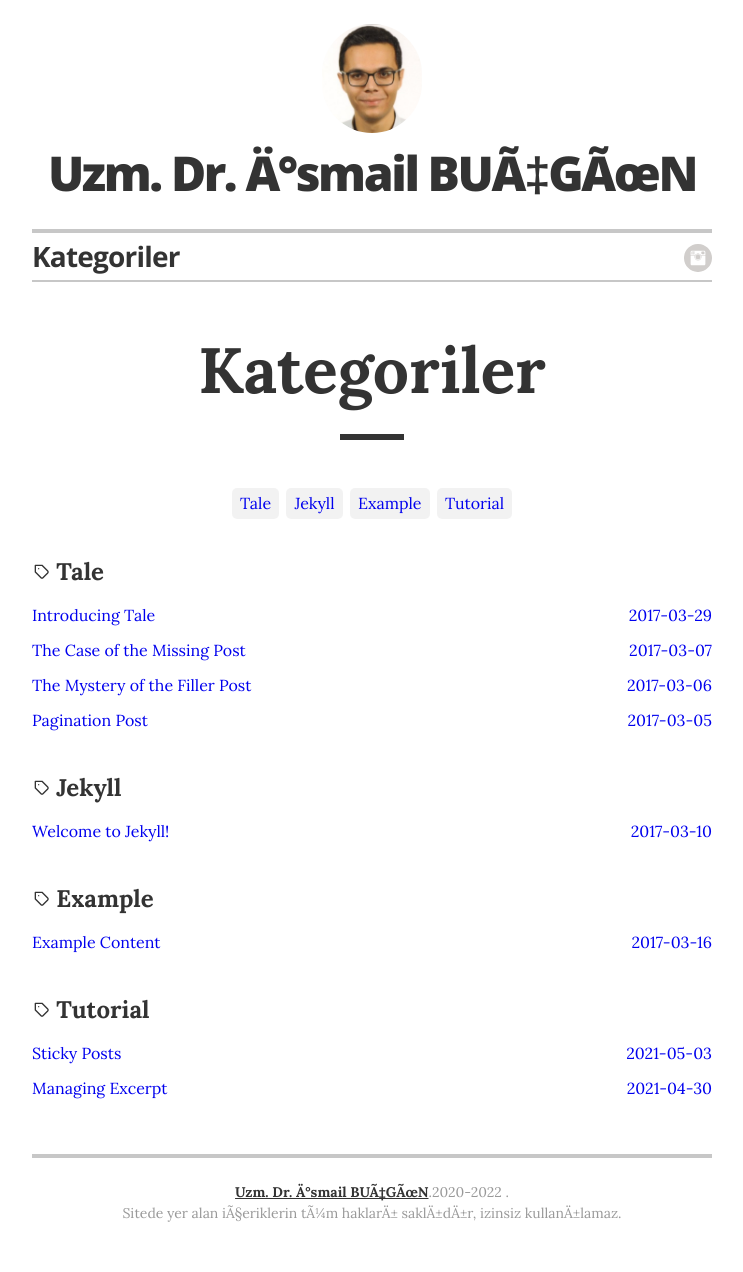
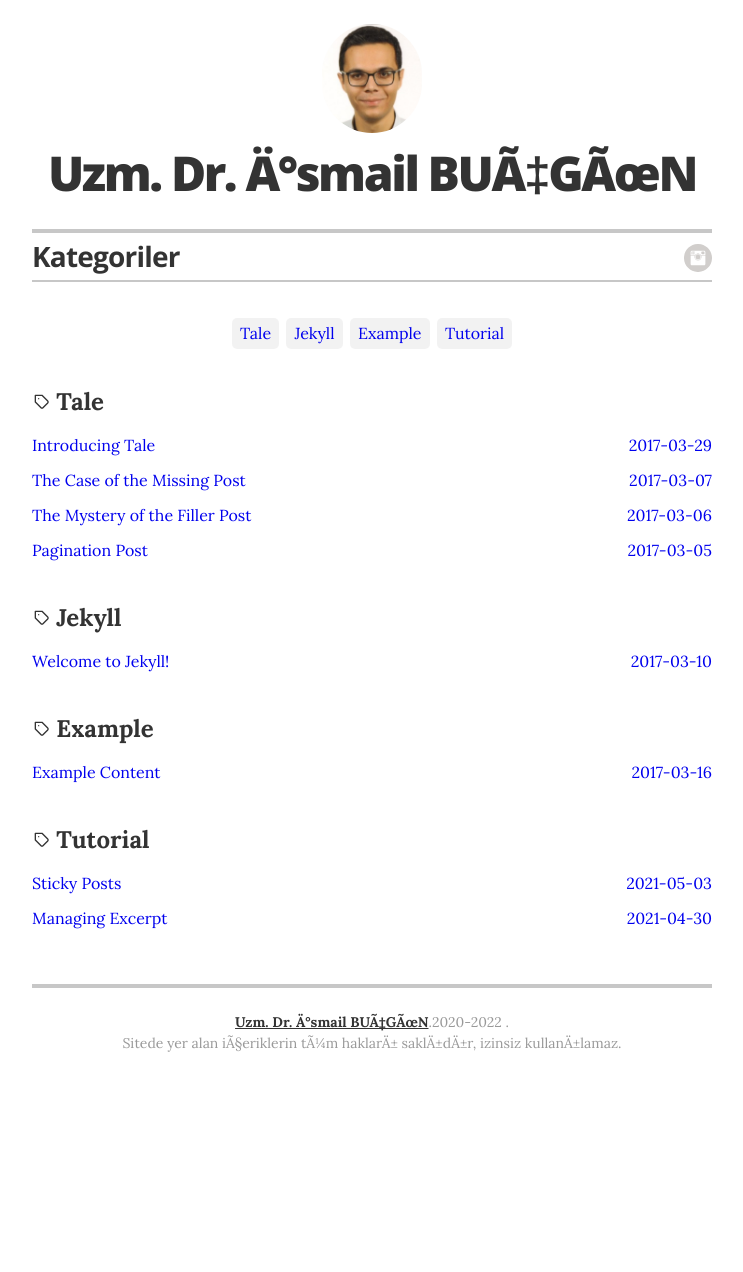
Before and after one commit to ibucgun/ibucgun.github.io, a Jekyll site: the page built from kategoriler.html, in a window 1280 px wide. Shown: the whole page, without its empty margins (268-1011 px from the left). Built offline with Jekyll 4.4.1, drawn with Linux system fonts in a browser that asks for light colours; after the commit the page ends 1102 px from its top, so only the background shows below that.

Commit message:
Update kategoriler.html

```diff
--- a/kategoriler.html
+++ b/kategoriler.html
@@ -4,10 +4,6 @@ title: "Kategoriler"
 ---
 
 <div class="tags">
-  <div class="tags-header">
-    <h2 class="tags-header-title">{{ page.title }}</h2>
-    <div class="tags-header-line"></div>
-  </div>
   <div class="tags-clouds">
     {% for tag in site.tags %}
     <a href="#{{ tag[0] }}">{{ tag[0] }}</a>
```
